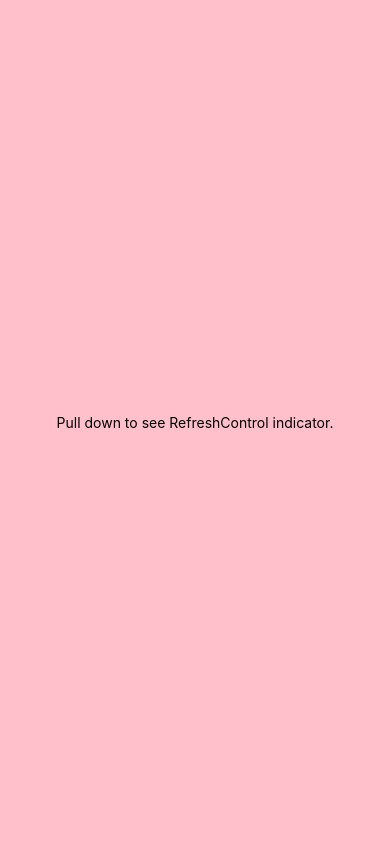
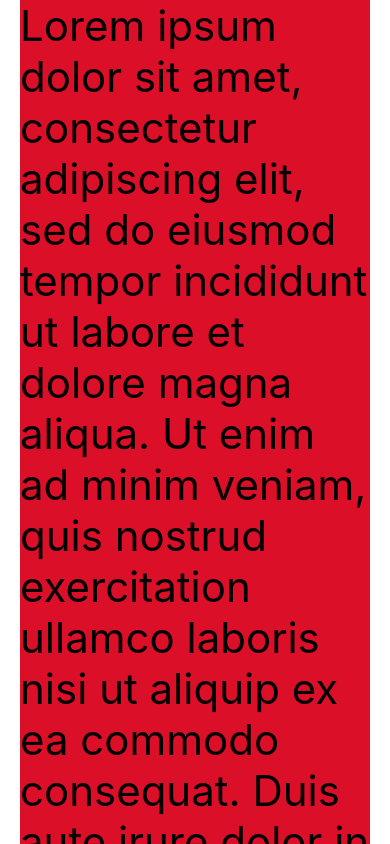
Before and after one commit to vandres-arana/Enthusiasm, a React Native app: screen / in a window 390 px wide. Built offline with nearby package versions, Linux system fonts and the light colour scheme.

Commit message:
Practice scroll view

```diff
--- a/App.tsx
+++ b/App.tsx
@@ -21,6 +21,7 @@
 import MyModal from './views/MyModal';
 import MyPressable from './views/MyPressable';
 import MyRefreshControl from './views/MyRefreshControl';
+import MyScrollView from './views/MyScrollView';
 import SwitchComponente from './views/SwitchComponente';
 
 const App = () => {
@@ -35,7 +36,8 @@
       {/* <MyKeyboardAvoidingView /> */}
       {/* <MyModal /> */}
       {/* <MyPressable /> */}
-      <MyRefreshControl />
+      {/* <MyRefreshControl /> */}
+      <MyScrollView />
     </SafeAreaView>
   );
 };
--- /dev/null
+++ b/views/MyScrollView.tsx
@@ -0,0 +1,36 @@
+import { SafeAreaView, ScrollView, StatusBar, StyleSheet, Text, View } from 'react-native'
+import React from 'react'
+
+const MyScrollView = () => {
+    return (
+        <SafeAreaView style={styles.container}>
+            <ScrollView style={styles.scrollView}>
+                <Text style={styles.text}>
+                    Lorem ipsum dolor sit amet, consectetur adipiscing elit, sed do
+                    eiusmod tempor incididunt ut labore et dolore magna aliqua. Ut enim ad
+                    minim veniam, quis nostrud exercitation ullamco laboris nisi ut
+                    aliquip ex ea commodo consequat. Duis aute irure dolor in
+                    reprehenderit in voluptate velit esse cillum dolore eu fugiat nulla
+                    pariatur. Excepteur sint occaecat cupidatat non proident, sunt in
+                    culpa qui officia deserunt mollit anim id est laborum.
+                </Text>
+            </ScrollView>
+        </SafeAreaView>
+    )
+}
+
+export default MyScrollView
+
+const styles = StyleSheet.create({
+    container: {
+        flex: 1,
+        paddingTop: StatusBar.currentHeight,
+    },
+    scrollView: {
+        backgroundColor: 'rgb(220, 15, 40)',
+        marginHorizontal: 20,
+    },
+    text: {
+        fontSize: 42,
+    },
+});
```
